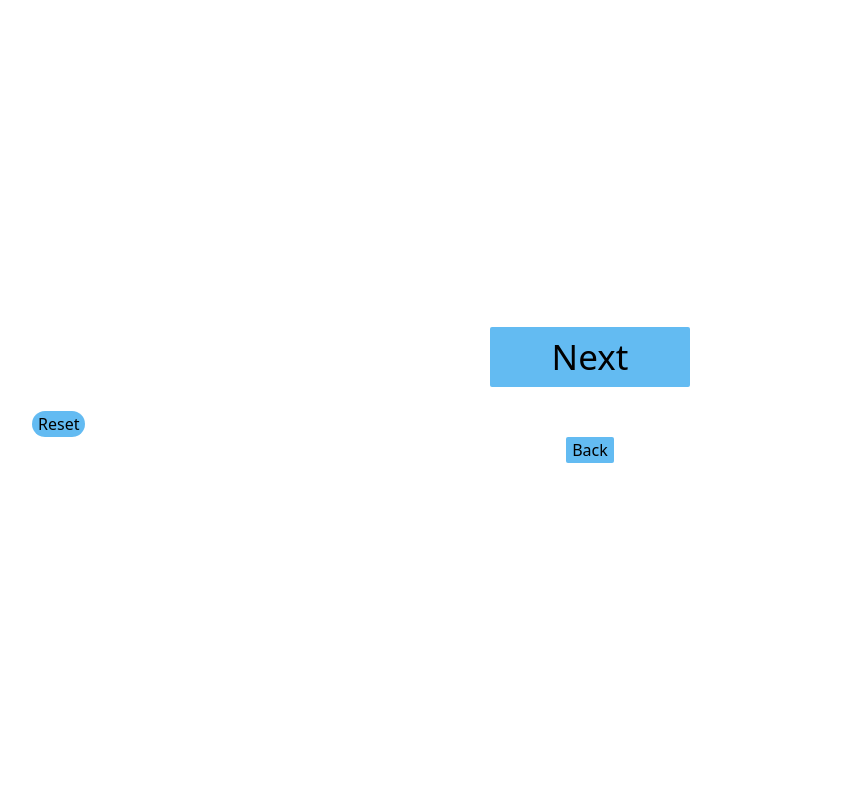
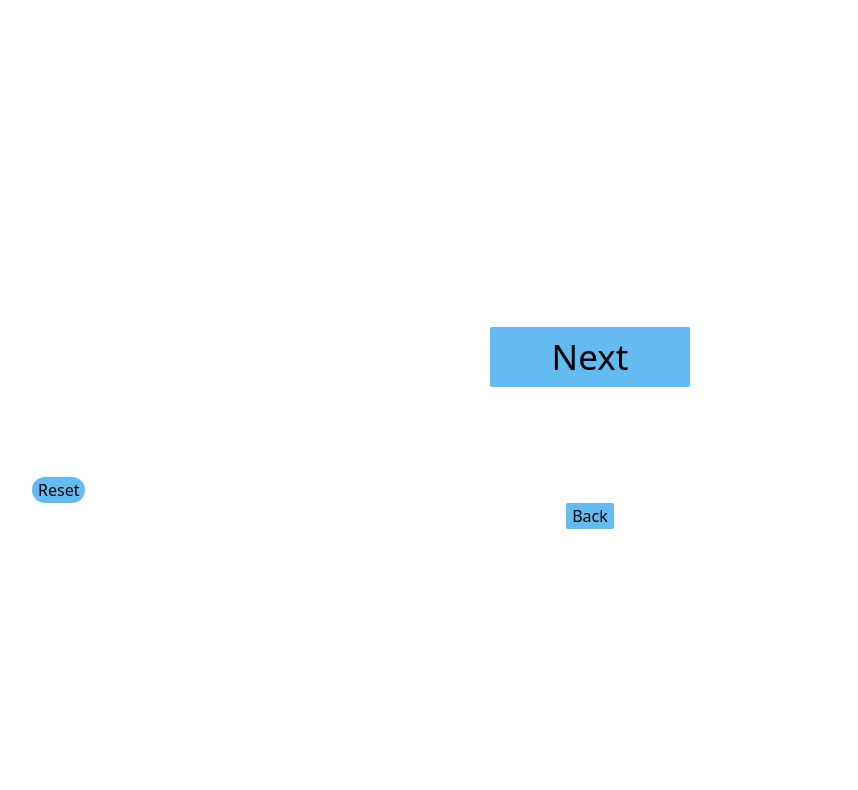
Before and after one commit to DylanMcCarty/Mind-Reader, a plain HTML site: page index.html in a window 1280 px wide. Shown: the part 73-863 px from the top of the page, without its empty margins (50-908 px from the left). Drawn offline with nearby package versions, Linux system fonts and the light colour scheme.

Commit message:
just made it look nicer

```diff
--- a/style.css
+++ b/style.css
@@ -25,4 +25,8 @@
     white-space: pre-line;
     overflow: scroll;
     font-size: 40px;
+    font-family: monospace, sans-serif;
 }
+#bluetext {
+    min-height: 90px;
+}
```
